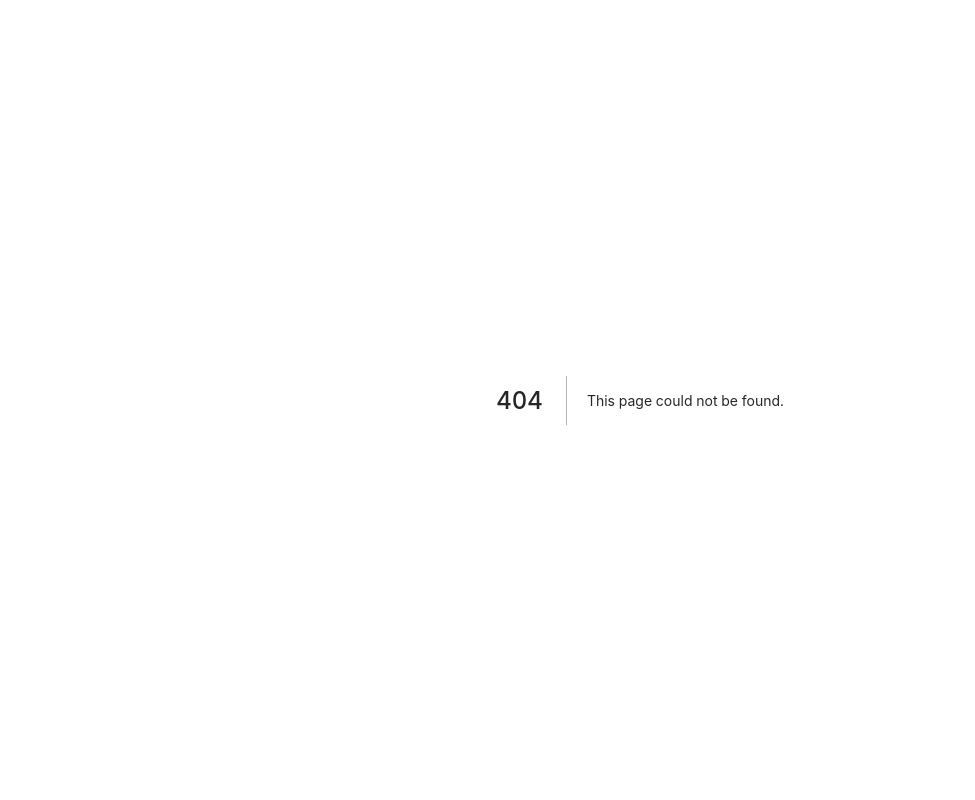
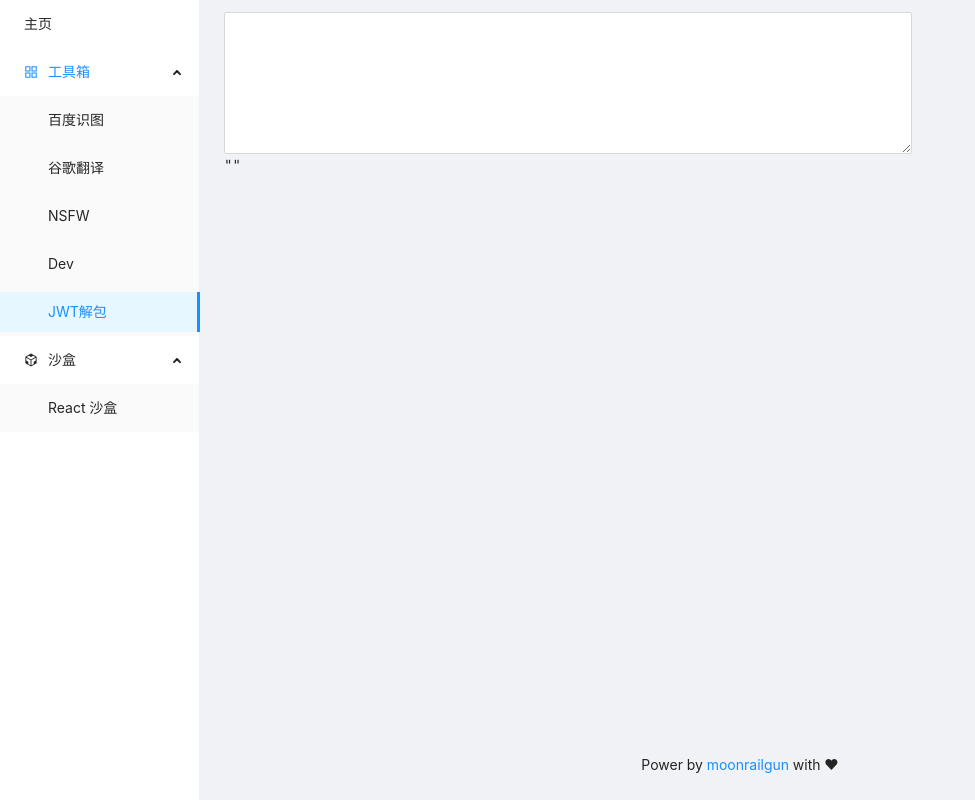
Before and after one commit to moonrailgun/moonrailgunAPI, a Next.js app: page /tools/jwt-decode in a window 1280 px wide. Before the commit this address had no page. Shown: the whole page, without its empty margins (0-975 px from the left). Built offline with nearby package versions, Linux system fonts and the light colour scheme.

Commit message:
add jwt解包工具

```diff
--- a/components/Layout.tsx
+++ b/components/Layout.tsx
@@ -46,6 +46,7 @@ const BaseLayout: React.FC<{
               {renderLink('/tools/translate', '谷歌翻译')}
               {renderLink('/tools/nsfw', 'NSFW')}
               {renderLink('/tools/dev', 'Dev')}
+              {renderLink('/tools/jwt-decode', 'JWT解包')}
             </Menu.SubMenu>
             <Menu.SubMenu
               key="sandbox"
--- a/package.json
+++ b/package.json
@@ -11,10 +11,12 @@
   "dependencies": {
     "@ant-design/icons": "^4.2.2",
     "@tensorflow/tfjs": "^2.3.0",
+    "@types/jwt-decode": "^2.2.1",
     "antd": "^4.5.4",
     "axios": "^0.20.0",
     "baidu-aip-sdk": "^2.4.6",
     "got": "^11.5.2",
+    "jwt-decode": "^2.2.0",
     "lodash": "^4.17.20",
     "moment": "^2.27.0",
     "mongoose": "^5.7.14",
--- /dev/null
+++ b/pages/tools/jwt-decode.tsx
@@ -0,0 +1,37 @@
+import React, { useState, useCallback, useMemo } from 'react';
+import BaseLayout from '../../components/Layout';
+import jwtDecode from 'jwt-decode';
+import { Input, Row, Col } from 'antd';
+const { TextArea } = Input;
+
+const JWTDecodePage: React.FC = () => {
+  const [value, setValue] = useState('');
+
+  const handleChange = useCallback(
+    (e: React.ChangeEvent<HTMLTextAreaElement>) => {
+      setValue(e.target.value);
+    },
+    []
+  );
+
+  const result = useMemo(() => {
+    try {
+      return jwtDecode(value);
+    } catch (e) {
+      return '';
+    }
+  }, [value]);
+
+  return (
+    <BaseLayout title="JWT解包" link="/tools/jwt-decode">
+      <Row>
+        <Col sm={16}>
+          <TextArea rows={6} value={value} onChange={handleChange} />
+          <pre>{JSON.stringify(result)}</pre>
+        </Col>
+      </Row>
+    </BaseLayout>
+  );
+};
+
+export default JWTDecodePage;
--- a/pages/tools/nsfw.tsx
+++ b/pages/tools/nsfw.tsx
@@ -2,6 +2,7 @@ import React, { useEffect, useState, useRef } from 'react';
 import * as tf from '@tensorflow/tfjs';
 import * as nsfwjs from 'nsfwjs';
 import BaseLayout from '../../components/Layout';
+import { Row, Col } from 'antd';
 tf.enableProdMode();
 
 interface NSFWPredictions {
@@ -31,6 +32,8 @@ const NSFWPage: React.FC = () => {
 
   return (
     <BaseLayout title="NSFW" link="/tools/nsfw">
+      <Row>
+        <Col sm={16}>
           <div>
             <img
               ref={imgRef}
@@ -47,6 +50,8 @@ const NSFWPage: React.FC = () => {
           ) : (
             <div>正在处理中...</div>
           )}
+        </Col>
+      </Row>
     </BaseLayout>
   );
 };
```
Also changed, not shown: 1 other file (tests, documents, lock files or other folders). Lines whose indentation alone changed are shown as unchanged.
